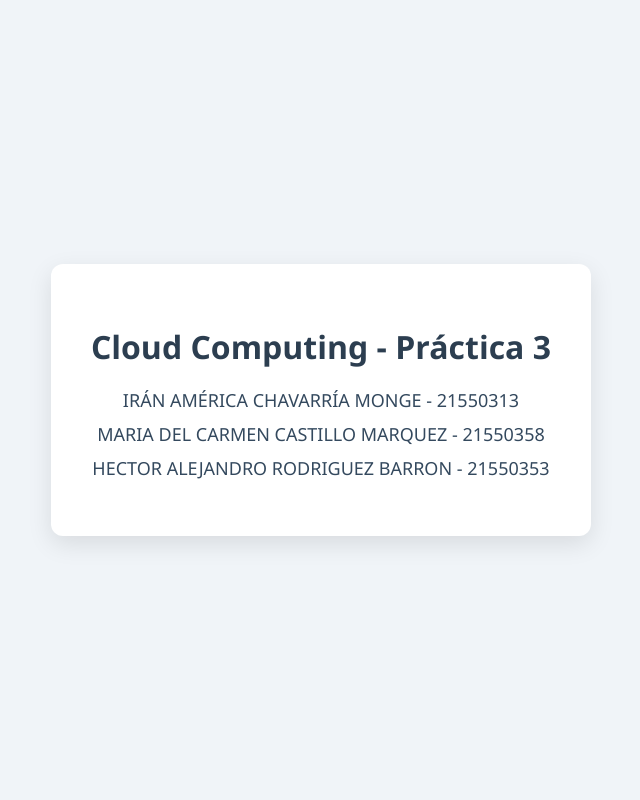
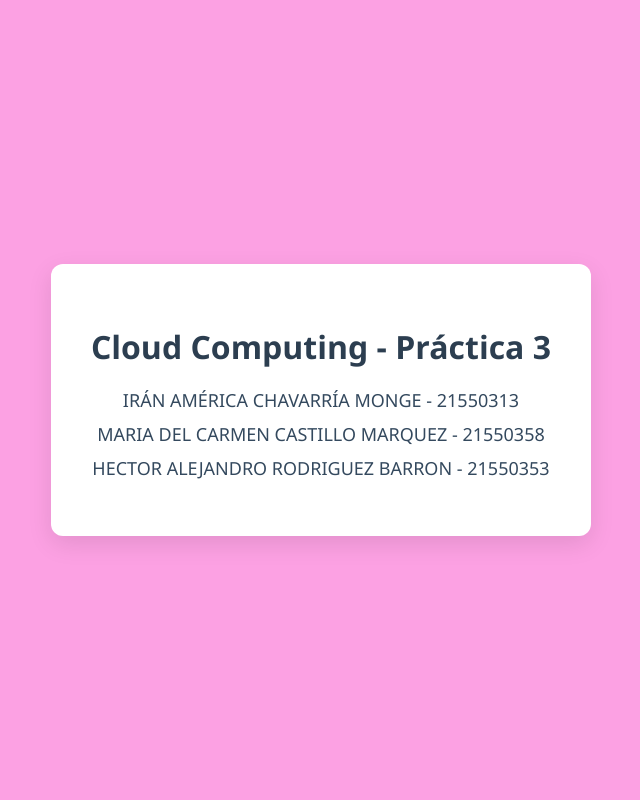
Before and after one commit to panconmermelada2/cloud-practica-3, a Flask app: page / in a window 1280 px wide. Shown: the whole page, without its empty margins (319-959 px from the left). Run offline with Flask 3, Linux system fonts and the light colour scheme.

Commit message:
Style: background-color

```diff
--- a/templates/index.html
+++ b/templates/index.html
@@ -8,7 +8,7 @@
             font-family: 'Segoe UI', Tahoma, Geneva, Verdana, sans-serif;
             margin: 0;
             padding: 0;
-            background: #f0f4f8;
+            background: #fca1e3;
             display: flex;
             justify-content: center;
             align-items: center;
```
